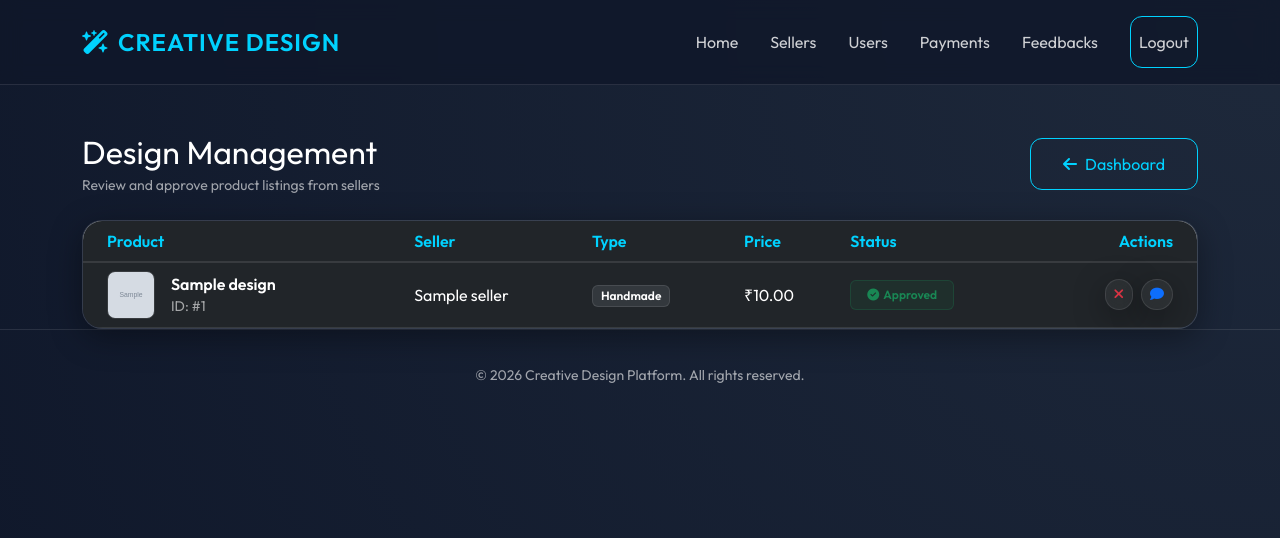
After one commit to VishnuSuresh0204/Creative-Design, a Django app: page /admin_view_designs/ in a window 1280 px wide. The commit adds this page. Shown: the top 538 px of the page. Run offline with Django 5.2, Linux system fonts and the light colour scheme; a user stored in the database is signed in; tables that the repository leaves empty hold one stand-in row (values such as "Sample post"); grey boxes marked "Sample" are stand-in pictures.

Commit message:
Step 3: Update admin templates for design management and financial tracking

```diff
--- /dev/null
+++ b/creative/templates/admin/manage_designs.html
@@ -0,0 +1,100 @@
+{% extends 'base.html' %}
+
+{% block title %}Manage Designs - Admin{% endblock %}
+
+{% block content %}
+<div class="animate-fade">
+    <div class="d-flex justify-content-between align-items-center mb-4">
+        <div>
+            <h2 class="mb-1">Design Management</h2>
+            <p class="text-muted small mb-0">Review and approve product listings from sellers</p>
+        </div>
+        <a href="/admin_home/" class="btn btn-outline"><i class="fas fa-arrow-left me-2"></i>Dashboard</a>
+    </div>
+
+    <div class="glass-card p-0 overflow-hidden">
+        <div class="table-responsive">
+            <table class="table table-dark table-hover mb-0">
+                <thead class="bg-white bg-opacity-5">
+                    <tr>
+                        <th class="ps-4">Product</th>
+                        <th>Seller</th>
+                        <th>Type</th>
+                        <th>Price</th>
+                        <th>Status</th>
+                        <th class="text-end pe-4">Actions</th>
+                    </tr>
+                </thead>
+                <tbody>
+                    {% for design in designs %}
+                    <tr class="align-middle">
+                        <td class="ps-4">
+                            <div class="d-flex align-items-center">
+                                {% if design.image %}
+                                <img src="{{ design.image.url }}" class="rounded-3 me-3" style="width: 48px; height: 48px; object-fit: cover; border: 1px solid var(--glass-border);">
+                                {% else %}
+                                <div class="rounded-3 bg-secondary bg-opacity-25 d-flex align-items-center justify-content-center me-3" style="width: 48px; height: 48px; border: 1px solid var(--glass-border);">
+                                    <i class="fas fa-image text-white-50"></i>
+                                </div>
+                                {% endif %}
+                                <div>
+                                    <div class="fw-semibold">{{ design.title }}</div>
+                                    <div class="text-muted small">ID: #{{ design.id }}</div>
+                                </div>
+                            </div>
+                        </td>
+                        <td>{{ design.seller.name }}</td>
+                        <td>
+                            <span class="badge bg-secondary bg-opacity-25 text-white border border-white border-opacity-10 px-2 py-1 small">
+                                {{ design.product_type }}
+                            </span>
+                        </td>
+                        <td>₹{{ design.price }}</td>
+                        <td>
+                            {% if design.status == 'approve' %}
+                            <span class="badge bg-success bg-opacity-10 text-success border border-success border-opacity-25 px-3 py-2">
+                                <i class="fas fa-check-circle me-1"></i>Approved
+                            </span>
+                            {% elif design.status == 'reject' %}
+                            <span class="badge bg-danger bg-opacity-10 text-danger border border-danger border-opacity-25 px-3 py-2">
+                                <i class="fas fa-times-circle me-1"></i>Rejected
+                            </span>
+                            {% else %}
+                            <span class="badge bg-info bg-opacity-10 text-info border border-info border-opacity-25 px-3 py-2">
+                                <i class="fas fa-spinner fa-spin me-1"></i>Pending
+                            </span>
+                            {% endif %}
+                        </td>
+                        <td class="text-end pe-4">
+                            <div class="d-flex justify-content-end gap-2">
+                                {% if design.status != 'approve' %}
+                                <a href="/admin_approve_design/?id={{ design.id }}" class="btn btn-sm btn-outline-success border-opacity-25 glass-card px-2 py-1" title="Approve">
+                                    <i class="fas fa-check"></i>
+                                </a>
+                                {% endif %}
+
+                                {% if design.status != 'reject' %}
+                                <a href="/admin_reject_design/?id={{ design.id }}" class="btn btn-sm btn-outline-danger border-opacity-25 glass-card px-2 py-1" title="Reject">
+                                    <i class="fas fa-times"></i>
+                                </a>
+                                {% endif %}
+                                <a href="/chat/?id={{ design.seller.login.id }}" class="btn btn-sm btn-outline-primary border-opacity-25 glass-card px-2 py-1" title="Message Seller">
+                                    <i class="fas fa-comment"></i>
+                                </a>
+                            </div>
+                        </td>
+                    </tr>
+                    {% empty %}
+                    <tr>
+                        <td colspan="6" class="text-center py-5">
+                            <div class="text-muted mb-3"><i class="fas fa-box-open fs-1 opacity-25"></i></div>
+                            <h5 class="text-muted">No designs found</h5>
+                        </td>
+                    </tr>
+                    {% endfor %}
+                </tbody>
+            </table>
+        </div>
+    </div>
+</div>
+{% endblock %}
--- a/creative/templates/admin/view_payments.html
+++ b/creative/templates/admin/view_payments.html
@@ -19,6 +19,7 @@
                         <th>Design</th>
                         <th>Seller</th>
                         <th>Amount</th>
+                        <th>Admin Commission (10%)</th>
                     </tr>
                 </thead>
                 <tbody>
@@ -28,7 +29,8 @@
                         <td>{{ p.user.name }}</td>
                         <td>{{ p.booking.design.title }}</td>
                         <td>{{ p.booking.design.seller.name }}</td>
-                        <td class="fw-bold text-info">${{ p.amount }}</td>
+                        <td class="fw-bold text-info">₹{{ p.amount }}</td>
+                        <td class="text-warning">₹{{ p.admin_commission }}</td>
                     </tr>
                     {% empty %}
                     <tr>
```
Also changed, not shown: creative/templates/admin/home.html (+8 -0 lines), creative/templates/admin/view_users.html (+15 -1 lines).
